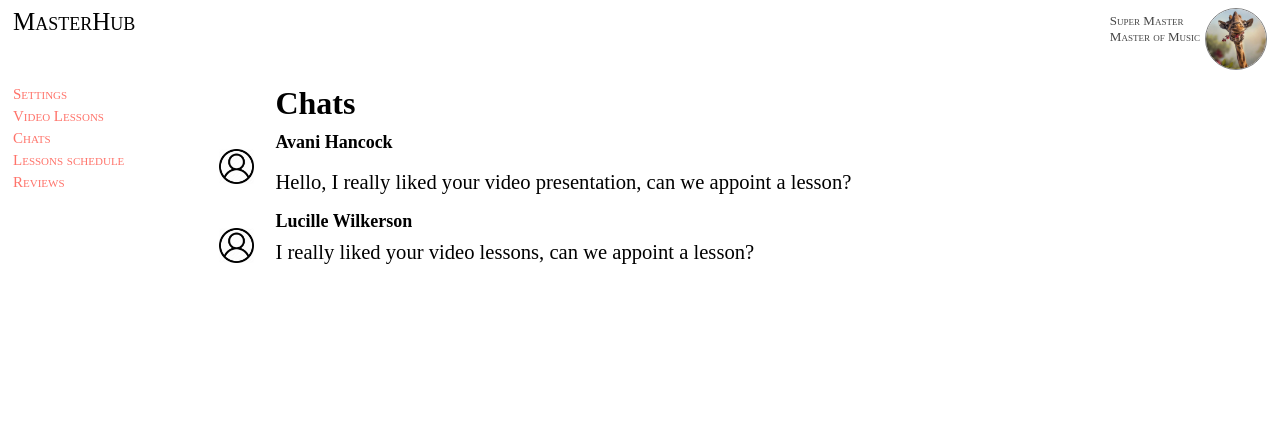
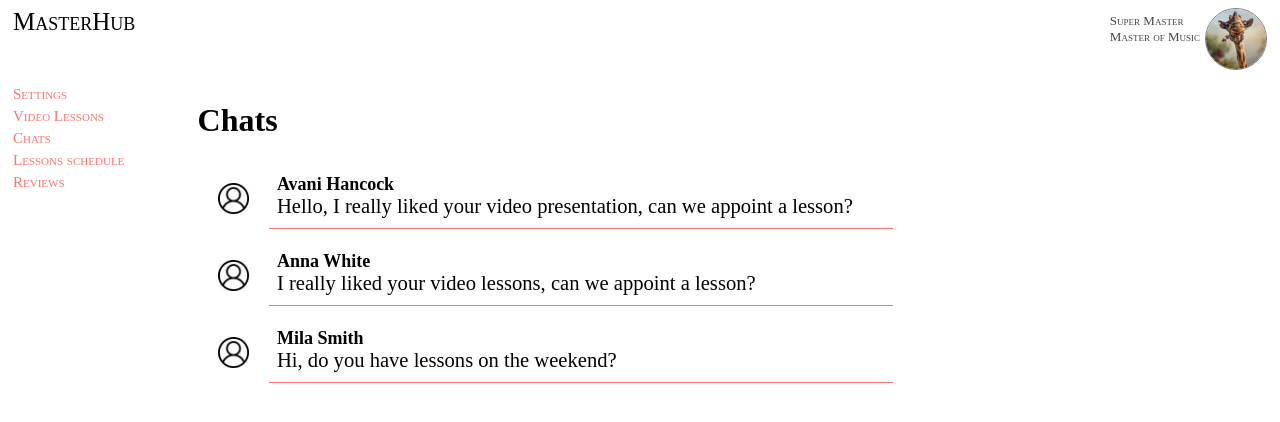
Before and after one commit to technoZoomers/MasterHubFrontend, a Vue app: page /account/chats in a window 1280 px wide. Shown: the top 422 px of the page. Built offline with nearby package versions, Linux system fonts and the light colour scheme.

Commit message:
Components in chat

```diff
--- /dev/null
+++ b/src/components/ChatComponents/ChatList.vue
@@ -0,0 +1,54 @@
+<template lang="pug">
+div.container-messages
+  h1.chat-header
+    div Chats
+  div(v-for="item in items")
+    chat-list-item(:id="item.id", :userImage="item.userImage", :name="item.name", :message="item.message")
+</template>
+
+<script>
+import ChatListItem from "@/components/ChatComponents/ChatListItem";
+export default {
+  name: 'ChatList',
+  components: {ChatListItem},
+  data() {
+    return {
+      items: [
+        {
+          'id': 0,
+          'userImage': require('../../assets/pics/default_user.png'),
+          'name': 'Avani Hancock',
+          'message': 'Hello, I really liked your video presentation, can we appoint a lesson?',
+        },
+        {
+          'id': 1,
+          'userImage': require('../../assets/pics/default_user.png'),
+          'name': 'Anna White',
+          'message': 'I really liked your video lessons, can we appoint a lesson?',
+        },
+        {
+          'id': 2,
+          'userImage': require('../../assets/pics/default_user.png'),
+          'name': 'Mila Smith',
+          'message': 'Hi, do you have lessons on the weekend?',
+        },
+      ]
+    }
+  },
+}
+</script>
+
+
+<style scoped>
+.container-messages {
+  display: flex;
+  flex-direction: column;
+  height: calc(70vh + 100px);
+  width: calc(65vw + 60px);
+}
+
+.chat-header {
+  text-align: left;
+}
+
+</style>
--- /dev/null
+++ b/src/components/ChatComponents/ChatListItem.vue
@@ -0,0 +1,84 @@
+<template lang="pug">
+div.chat-item-container
+  div.icon-container
+    div.centered-flex-content
+      img.icon(:src="`${userImage}`")
+  router-link(to="/account/dialog/" tag="div" class="message-and-name-container")
+    div.name-container.centered-flex
+      div.name {{ name }}
+    div.message-container.centered-flex {{ message }}
+</template>
+
+<script>
+export default {
+  name: "ChatListItem",
+    props: {
+    id: Number,
+    userImage: String,
+    name: String,
+    message: String,
+ },
+}
+</script>
+
+<style>
+
+.centered-flex-content {
+  display: flex;
+  align-items: center;
+  justify-content: center;
+  width: 100%;
+  height: 100%;
+}
+
+.icon {
+  max-width: 45%;
+  max-height: 50%;
+}
+
+.name-container {
+  height: 40%;
+  font-family: var(--project-font);
+  font-size: calc(1vh + 10px);
+  font-weight: bold;
+}
+
+.message-container {
+  font-family: var(--project-font);
+  height: 60%;
+  font-size: calc(0.7vh + 15px);
+}
+
+.chat-item-container {
+  display: grid;
+  grid-template-rows: 12%;
+  grid-template-columns: 8% 70% 22%;
+
+  padding-bottom: 2vh;
+}
+
+.icon-container {
+  grid-column-start: 1;
+  grid-column-end: 2;
+  grid-row-start: 2;
+  grid-row-end: 3;
+}
+
+.message-and-name-container {
+  grid-column-start: 2;
+  grid-column-end: 3;
+  grid-row-start: 2;
+  grid-row-end: 3;
+
+  display: flex;
+  flex-direction: column;
+  padding: 1vh;
+  border-bottom: 1px solid;
+  border-bottom-color: var(--red-color);
+}
+
+.message-and-name-container:hover {
+  background-color: var(--hover-color);
+}
+
+</style>
--- a/src/components/Chats.vue
+++ /dev/null
@@ -1,122 +0,0 @@
-<template lang="pug">
-div(class="container-messages")
-  h1(class="chat-header header page-text centered-flex")
-    div Chats
-  div(class="icon-container-1")
-    div(class="centered-flex-content")
-      img(class="icon" src="../assets/pics/default_user.png")
-  div(class="icon-container-2")
-    div(class="centered-flex-content")
-      img(class="icon" src="../assets/pics/default_user.png")
-  router-link(to="/dialog/0" tag="div" class="message-and-name-container-1 message-and-name-container" id="0")
-    div(class="name-container centered-flex")
-      div() Avani Hancock
-    div(class="message-container centered-flex")
-      div() Hello, I really liked your video presentation, can we appoint a lesson?
-
-  router-link(to="/dialog/1" tag="div" class="message-and-name-container-2 message-and-name-container" id="1")
-    div(class="name-container centered-flex")
-      div(class="name") Lucille Wilkerson
-    div(class="message-container")
-      div(class="centered-flex message-container")
-        div() I really liked your video lessons, can we appoint a lesson?
-</template>
-
-<script>
-export default {
-  name: 'Chat',
-}
-</script>
-
-
-<style scoped>
-.container-messages {
-  --chat-elements: 3;
-
-  display: grid;
-  grid-template-rows: 7% repeat(var(--chat-elements), 12%);
-  grid-template-columns: 8% 70% 22%;
-  height: calc(70vh + 100px);
-  width: calc(70vw + 100px);
-}
-
-.chat-header {
-  grid-column-start: 2;
-  grid-column-end: 3;
-  grid-row-start: 1;
-  grid-row-end: 2;
-}
-
-.header {
-  text-align: left;
-}
-
-.name-container {
-  height: 40%;
-  font-family: var(--project-font);
-  font-size: calc(1vh + 10px);
-  font-weight: bold;
-}
-
-.message-container {
-  font-family: var(--project-font);
-  height: 60%;
-  font-size: calc(0.7vh + 15px);
-}
-
-.icon-container-1 {
-  grid-column-start: 1;
-  grid-column-end: 2;
-  grid-row-start: 2;
-  grid-row-end: 3;
-}
-
-.icon-container-2 {
-  grid-column-start: 1;
-  grid-column-end: 2;
-  grid-row-start: 3;
-  grid-row-end: 4;
-}
-
-.message-and-name-container-1 {
-  grid-column-start: 2;
-  grid-column-end: 3;
-  grid-row-start: 2;
-  grid-row-end: 3;
-
-  display: flex;
-  flex-direction: column;
-}
-
-.message-and-name-container-2 {
-  grid-column-start: 2;
-  grid-column-end: 3;
-  grid-row-start: 3;
-  grid-row-end: 4;
-
-  display: flex;
-  flex-direction: column;
-}
-
-.message-and-name-container:hover {
-  background-color: var(--hover-color);
-}
-
-.icon {
-  max-width: 45%;
-  max-height: 50%;
-}
-
-.centered-flex-content {
-  display: flex;
-  align-items: center;
-  justify-content: center;
-  width: 100%;
-  height: 100%;
-}
-
-.centered-flex {
-  display: flex;
-  align-items: center;
-}
-</style>
--- a/src/router.js
+++ b/src/router.js
@@ -2,7 +2,7 @@ import Vue from 'vue'
 import VueRouter from  'vue-router'
 import Settings from "@/components/Settings";
 import MasterVideos from "@/components/MasterVideos";
-import Chats from "@/components/Chats";
+import ChatList from "@/components/ChatComponents/ChatList";
 import Schedule from "@/components/Schedule";
 import Reviews from "@/components/Reviews";
 import Dialog from "@/components/Dialog";
@@ -63,13 +63,13 @@ const routes = [
             },
             {
                 path: "/account/chats",
-                name: "Chats",
+                name: "ChatList",
                 components:{
-                    account:Chats
-                }
+                    account:ChatList
+                },
             },
             {
-                path: "/dialog/:id",
+                path: "/account/dialog/",
                 name: "Dialog",
                 components:{
                     account:Dialog
```
Also changed, not shown: src/assets/pics/facetime-button.svg (added).
